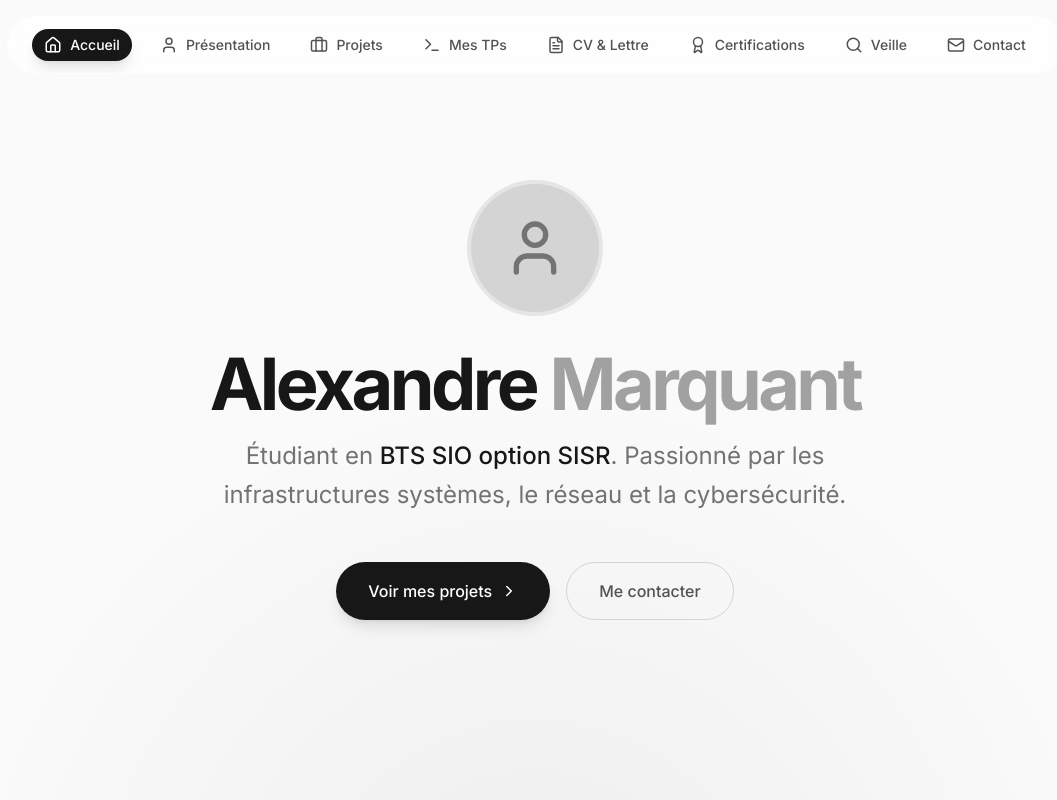
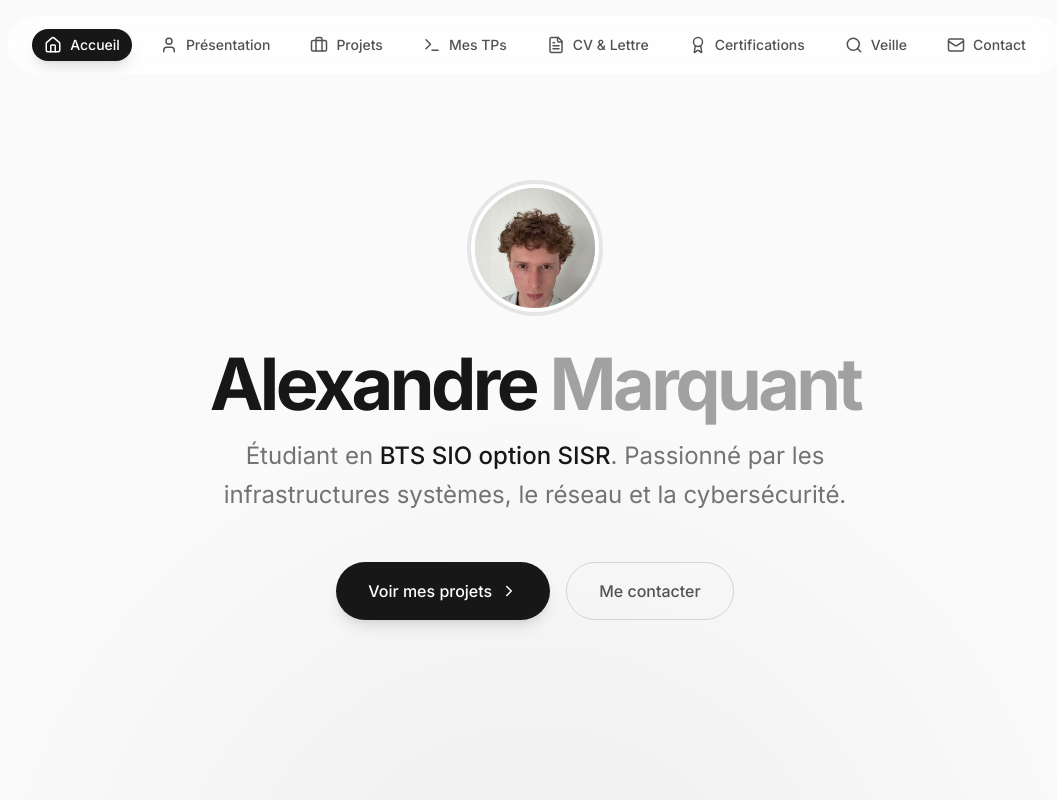
Before and after one commit to Gitub150/Portfolio-Alexandre.m, a React (Vite) app: page / in a window 1280 px wide. Shown: the top 800 px of the page, without its empty margins (105-1162 px from the left). Built offline with nearby package versions, Linux system fonts and the light colour scheme.

Commit message:
Ajout de la photo de profil sur la page d'accueil

```diff
--- a/src/App.tsx
+++ b/src/App.tsx
@@ -340,8 +340,8 @@ export default function App() {
           animate={{ opacity: 1, scale: 1 }}
           className="mb-8 p-1 rounded-full bg-neutral-200"
         >
-          <div className="w-32 h-32 rounded-full overflow-hidden bg-neutral-300 flex items-center justify-center">
-             <User size={64} className="text-neutral-500" />
+          <div className="w-32 h-32 rounded-full overflow-hidden bg-neutral-300 flex items-center justify-center border-4 border-white shadow-inner">
+             <img src={getDocPath("images/profile.jpg")} alt="Alexandre Marquant" className="w-full h-full object-cover" />
           </div>
         </motion.div>
 
```
Also changed, not shown: public/images/profile.jpg (added).
